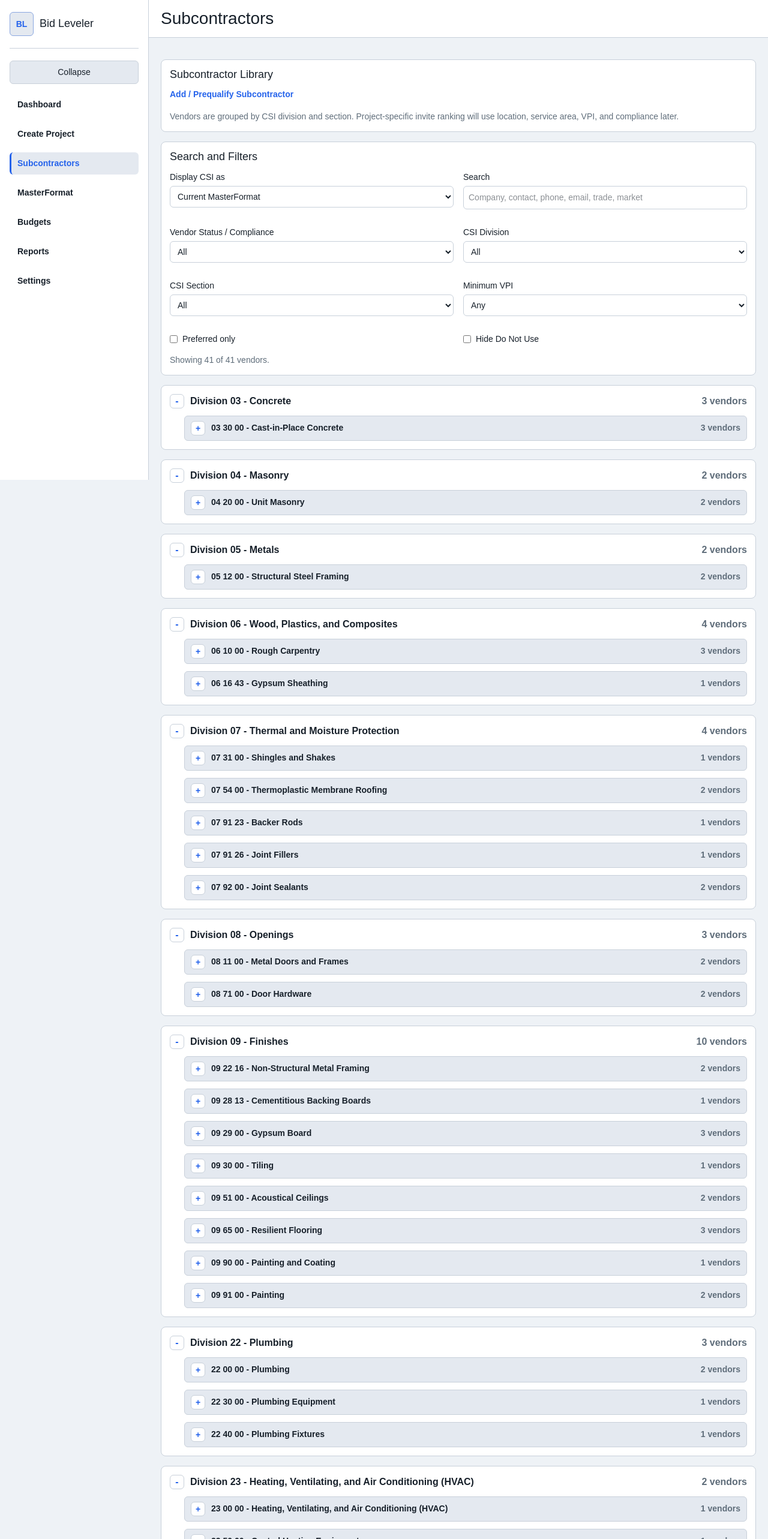
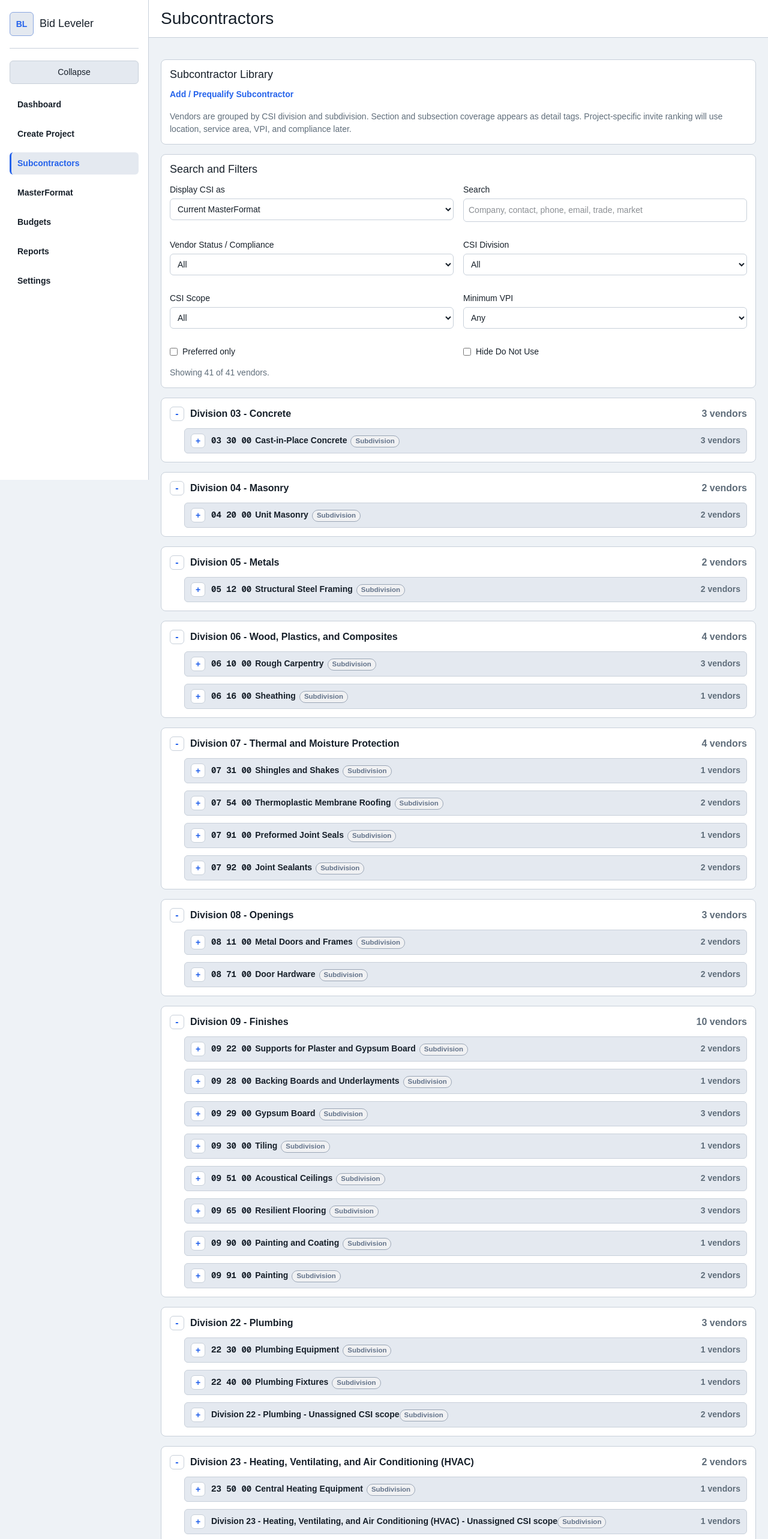
Before and after one commit to adamarnao/bid-leveler, a Next.js app: page /subcontractors in a window 1280 px wide. Shown: the top 2566 px of the page at 60% size. Built offline with nearby package versions, Linux system fonts and the light colour scheme.

Commit message:
Group subcontractors by CSI hierarchy

```diff
--- a/src/app/subcontractors/page.tsx
+++ b/src/app/subcontractors/page.tsx
@@ -2,9 +2,16 @@
 
 import { useEffect, useMemo, useRef, useState, useSyncExternalStore } from "react";
 import Link from "next/link";
+import { CsiCodeLabel, CsiLevelBadge } from "@/components/csi";
 import AppShell from "@/components/layout/AppShell";
 import Panel from "@/components/ui/Panel";
 import { mockCsiDivisions } from "@/data/mockCsiDivisions";
+import {
+  getNearestLevel2Ancestor,
+  isCsiSectionItem,
+  isCsiSubsectionItem,
+  resolveCsiCatalogItem,
+} from "@/lib/csiCatalog";
 import {
   companySettingsKey,
   defaultCompanySettings,
@@ -13,7 +20,6 @@ import {
 } from "@/lib/settings";
 import { getDisplayedSubcontractorCoverage } from "@/lib/subcontractorCsiCoverage";
 import {
-  DivisionSubcontractorGroup,
   getBadgeClassName,
   getCombinedStatus,
   getComplianceAlerts,
@@ -27,7 +33,7 @@ import {
   getSectionLabel,
   subcontractorsStorageKey,
 } from "@/lib/subcontractors";
-import { CsiMasterFormatVersion } from "@/types/Csi";
+import { CsiCatalogItem, CsiMasterFormatVersion } from "@/types/Csi";
 import { PrequalificationStatus, Subcontractor } from "@/types/Subcontractor";
 
 const subcontractorListUiStateKey = "subcontractorListUiState";
@@ -55,6 +61,36 @@ type DisplayedCoverageBySubcontractorId = Map<
   string,
   DisplayedSubcontractorCoverage
 >;
+
+type DisplayedCoverageSection = DisplayedSubcontractorCoverage["sections"][number];
+
+type CsiDetailTag = {
+  id: string;
+  number: string;
+  label: string;
+  item?: CsiCatalogItem;
+  needsReview: boolean;
+};
+
+type SubdivisionSubcontractorEntry = {
+  subcontractor: Subcontractor;
+  detailTags: CsiDetailTag[];
+};
+
+type SubdivisionSubcontractorGroup = {
+  subdivisionId: string;
+  subdivisionLabel: string;
+  subdivisionItem?: CsiCatalogItem;
+  warnings: string[];
+  subcontractors: SubdivisionSubcontractorEntry[];
+};
+
+type DivisionSubcontractorGroup = {
+  divisionId: string;
+  divisionLabel?: string;
+  warnings?: string[];
+  subdivisions: SubdivisionSubcontractorGroup[];
+};
 
 const prequalificationFilters: PrequalificationFilter[] = [
   "ALL",
@@ -137,9 +173,10 @@ export default function SubcontractorsPage() {
     () =>
       groupSubcontractorsByDisplayedCoverage(
         filteredSubcontractors,
-        displayedCoverageBySubcontractorId
+        displayedCoverageBySubcontractorId,
+        listDisplayCsiVersion
       ),
-    [displayedCoverageBySubcontractorId, filteredSubcontractors]
+    [displayedCoverageBySubcontractorId, filteredSubcontractors, listDisplayCsiVersion]
   );
   const initialUiState = getDefaultListUiState(groupedSubcontractors);
   const [expandedDivisionIds, setExpandedDivisionIds] = useState<string[]>(
@@ -326,7 +363,8 @@ export default function SubcontractorsPage() {
           <Link href="/subcontractors/new">Add / Prequalify Subcontractor</Link>
         </div>
         <p className="muted-text">
-          Vendors are grouped by CSI division and section. Project-specific
+          Vendors are grouped by CSI division and subdivision. Section and
+          subsection coverage appears as detail tags. Project-specific
           invite ranking will use location, service area, VPI, and compliance
           later.
         </p>
@@ -378,7 +416,7 @@ export default function SubcontractorsPage() {
             }
           />
           <SelectField
-            label="CSI Section"
+            label="CSI Scope"
             value={sectionFilter}
             options={["ALL", ...availableSectionOptions.map((section) => section.id)]}
             onChange={setSectionFilter}
@@ -457,20 +495,20 @@ export default function SubcontractorsPage() {
               </button>
 
               {isDivisionExpanded &&
-                divisionGroup.sections.map((sectionGroup) => {
+                divisionGroup.subdivisions.map((subdivisionGroup) => {
                   const isSectionExpanded = expandedSectionIds.includes(
-                    sectionGroup.sectionId
+                    subdivisionGroup.subdivisionId
                   );
 
                   return (
-                    <div key={sectionGroup.sectionId} className="crm-section">
+                    <div key={subdivisionGroup.subdivisionId} className="crm-section">
                       <button
                         type="button"
                         className="crm-expand-row crm-section-row"
                         aria-expanded={isSectionExpanded}
                         onClick={() =>
                           toggleExpanded(
-                            sectionGroup.sectionId,
+                            subdivisionGroup.subdivisionId,
                             setExpandedSectionIds
                           )
                         }
@@ -478,12 +516,21 @@ export default function SubcontractorsPage() {
                         <span className="crm-expand-button">
                           {isSectionExpanded ? "-" : "+"}
                         </span>
-                        <span>
-                          {sectionGroup.sectionLabel ??
-                            getSectionLabel(sectionGroup.sectionId)}
+                        <span className="subcontractor-csi-group-label">
+                          {subdivisionGroup.subdivisionItem ? (
+                            <CsiCodeLabel
+                              item={subdivisionGroup.subdivisionItem}
+                              showLevelBadge
+                            />
+                          ) : (
+                            <>
+                              <span>{subdivisionGroup.subdivisionLabel}</span>
+                              <CsiLevelBadge level={2} />
+                            </>
+                          )}
                         </span>
                         <span className="muted-text">
-                          {sectionGroup.subcontractors.length} vendors
+                          {subdivisionGroup.subcontractors.length} vendors
                         </span>
                       </button>
 
@@ -502,11 +549,14 @@ export default function SubcontractorsPage() {
                             </tr>
                           </thead>
                           <tbody>
-                            {sectionGroup.subcontractors.map((subcontractor) => (
+                            {subdivisionGroup.subcontractors.map((entry) => (
                               <VendorRow
-                                key={`${sectionGroup.sectionId}-${subcontractor.id}`}
-                                subcontractor={subcontractor}
-                                sectionId={sectionGroup.sectionId}
+                                key={`${subdivisionGroup.subdivisionId}-${entry.subcontractor.id}`}
+                                subcontractor={entry.subcontractor}
+                                sectionId={subdivisionGroup.subdivisionId}
+                                subdivisionLabel={subdivisionGroup.subdivisionLabel}
+                                subdivisionItem={subdivisionGroup.subdivisionItem}
+                                detailTags={entry.detailTags}
                                 onNavigate={saveCurrentListUiState}
                               />
                             ))}
@@ -527,10 +577,16 @@ export default function SubcontractorsPage() {
 function VendorRow({
   subcontractor,
   sectionId,
+  subdivisionLabel,
+  subdivisionItem,
+  detailTags,
   onNavigate,
 }: {
   subcontractor: Subcontractor;
   sectionId: string;
+  subdivisionLabel: string;
+  subdivisionItem?: CsiCatalogItem;
+  detailTags: CsiDetailTag[];
   onNavigate: (subcontractorId: string, sectionId: string) => void;
 }) {
   const primaryContact = getPrimaryContact(subcontractor);
@@ -551,6 +607,40 @@ function VendorRow({
         {subcontractor.dba && (
           <div className="muted-text">DBA: {subcontractor.dba}</div>
         )}
+        <div className="subcontractor-row-csi">
+          <div className="muted-text">Primary CSI Subdivision</div>
+          <div className="subcontractor-row-csi-primary">
+            {subdivisionItem ? (
+              <CsiCodeLabel item={subdivisionItem} showLevelBadge />
+            ) : (
+              <>
+                <span>{subdivisionLabel}</span>
+                <CsiLevelBadge level={2} />
+              </>
+            )}
+          </div>
+          {detailTags.length > 0 && (
+            <div className="badge-list subcontractor-row-csi-tags">
+              {detailTags.map((detailTag) => (
+                <span
+                  key={detailTag.id}
+                  className={
+                    detailTag.needsReview
+                      ? "badge badge-warning"
+                      : "badge badge-muted"
+                  }
+                  title={detailTag.label}
+                >
+                  <CsiCodeLabel
+                    item={detailTag.item}
+                    idOrNumber={detailTag.number}
+                    showLevelBadge
+                  />
+                </span>
+              ))}
+            </div>
+          )}
+        </div>
       </td>
       <td style={cell}>
         <span className={getBadgeClassName(combinedStatus.tone)}>
@@ -787,7 +877,7 @@ function validateListUiState(
   );
   const availableSectionIds = new Set(
     groupedSubcontractors.flatMap((group) =>
-      group.sections.map((section) => section.sectionId)
+      group.subdivisions.map((subdivision) => subdivision.subdivisionId)
     )
   );
 
@@ -845,19 +935,27 @@ function scrollToSubcontractorRow(
 
 function groupSubcontractorsByDisplayedCoverage(
   subcontractors: Subcontractor[],
-  displayedCoverageBySubcontractorId: DisplayedCoverageBySubcontractorId
+  displayedCoverageBySubcontractorId: DisplayedCoverageBySubcontractorId,
+  displayCsiVersion: CsiMasterFormatVersion
 ): DivisionSubcontractorGroup[] {
   const divisionGroups = new Map<
     string,
     {
       label: string;
       warnings: Set<string>;
-      sections: Map<
+      subdivisions: Map<
         string,
         {
           label: string;
+          item?: CsiCatalogItem;
           warnings: Set<string>;
-          subcontractors: Subcontractor[];
+          subcontractors: Map<
+            string,
+            {
+              subcontractor: Subcontractor;
+              detailTags: Map<string, CsiDetailTag>;
+            }
+          >;
         }
       >;
     }
@@ -870,18 +968,21 @@ function groupSubcontractorsByDisplayedCoverage(
 
     if (!displayedCoverage) return;
 
-    const sections =
+    const coverageItems =
       displayedCoverage.sections.length > 0
         ? displayedCoverage.sections
         : displayedCoverage.divisions.map((division) => ({
             id: `${division.id}::unassigned`,
-            label: `${division.label} - Unassigned section`,
+            number: division.number,
+            name: "Unassigned CSI scope",
+            label: `${division.label} - Unassigned CSI scope`,
             divisionId: division.id,
             divisionNumber: division.number,
+            sourceFallback: division.sourceFallback,
             needsReview: division.needsReview,
           }));
 
-    sections.forEach((section) => {
+    coverageItems.forEach((section) => {
       const division =
         displayedCoverage.divisions.find(
           (displayedDivision) => displayedDivision.id === section.divisionId
@@ -896,25 +997,38 @@ function groupSubcontractorsByDisplayedCoverage(
         divisionGroups.get(divisionId) ?? {
           label: divisionLabel,
           warnings: new Set<string>(),
-          sections: new Map(),
+          subdivisions: new Map(),
         };
-      const sectionGroup =
-        divisionGroup.sections.get(section.id) ?? {
-          label: section.label,
+      const subdivision = getSubdivisionGroupTarget(section, displayCsiVersion);
+      const subdivisionId = subdivision.item?.id ?? subdivision.id;
+      const subdivisionGroup =
+        divisionGroup.subdivisions.get(subdivisionId) ?? {
+          label: subdivision.label,
+          item: subdivision.item,
           warnings: new Set<string>(),
-          subcontractors: [],
+          subcontractors: new Map(),
         };
+      const subcontractorEntry =
+        subdivisionGroup.subcontractors.get(subcontractor.id) ?? {
+          subcontractor,
+          detailTags: new Map<string, CsiDetailTag>(),
+        };
+      const detailTag = getDetailTag(section, displayCsiVersion);
 
       displayedCoverage.warnings.forEach((warning) => {
         divisionGroup.warnings.add(warning);
-        sectionGroup.warnings.add(warning);
+        subdivisionGroup.warnings.add(warning);
       });
       if (section.needsReview) {
-        sectionGroup.warnings.add("CSI display needs review.");
+        subdivisionGroup.warnings.add("CSI display needs review.");
       }
 
-      sectionGroup.subcontractors.push(subcontractor);
-      divisionGroup.sections.set(section.id, sectionGroup);
+      if (detailTag) {
+        subcontractorEntry.detailTags.set(detailTag.id, detailTag);
+      }
+
+      subdivisionGroup.subcontractors.set(subcontractor.id, subcontractorEntry);
+      divisionGroup.subdivisions.set(subdivisionId, subdivisionGroup);
       divisionGroups.set(divisionId, divisionGroup);
     });
   });
@@ -924,18 +1038,28 @@ function groupSubcontractorsByDisplayedCoverage(
       divisionId,
       divisionLabel: divisionGroup.label,
       warnings: Array.from(divisionGroup.warnings),
-      sections: Array.from(divisionGroup.sections.entries())
-        .map(([sectionId, sectionGroup]) => ({
-          sectionId,
-          sectionLabel: sectionGroup.label,
-          warnings: Array.from(sectionGroup.warnings),
-          subcontractors: sectionGroup.subcontractors.sort((a, b) =>
-            a.companyName.localeCompare(b.companyName)
-          ),
+      subdivisions: Array.from(divisionGroup.subdivisions.entries())
+        .map(([subdivisionId, subdivisionGroup]) => ({
+          subdivisionId,
+          subdivisionLabel: subdivisionGroup.label,
+          subdivisionItem: subdivisionGroup.item,
+          warnings: Array.from(subdivisionGroup.warnings),
+          subcontractors: Array.from(subdivisionGroup.subcontractors.values())
+            .map((entry) => ({
+              subcontractor: entry.subcontractor,
+              detailTags: Array.from(entry.detailTags.values()).sort(
+                compareCsiDetailTags
+              ),
+            }))
+            .sort((a, b) =>
+              a.subcontractor.companyName.localeCompare(
+                b.subcontractor.companyName
+              )
+            ),
         }))
         .sort((a, b) =>
-          (a.sectionLabel ?? a.sectionId).localeCompare(
-            b.sectionLabel ?? b.sectionId,
+          (a.subdivisionLabel ?? a.subdivisionId).localeCompare(
+            b.subdivisionLabel ?? b.subdivisionId,
             undefined,
             { numeric: true }
           )
@@ -1120,6 +1244,76 @@ function getDisplayedSectionOptions(
   );
 }
 
+function getSubdivisionGroupTarget(
+  section: DisplayedCoverageSection,
+  displayCsiVersion: CsiMasterFormatVersion
+): { id: string; label: string; item?: CsiCatalogItem } {
+  const item = resolveDisplayedCoverageItem(section, displayCsiVersion);
+
+  if (item?.level === 2) {
+    return {
+      id: item.id,
+      label: `${item.number} - ${item.name}`,
+      item,
+    };
+  }
+
+  if (item) {
+    const nearestSubdivision = getNearestLevel2Ancestor(
+      displayCsiVersion,
+      item.id
+    );
+
+    if (nearestSubdivision) {
+      return {
+        id: nearestSubdivision.id,
+        label: `${nearestSubdivision.number} - ${nearestSubdivision.name}`,
+        item: nearestSubdivision,
+      };
+    }
+  }
+
+  return {
+    id: `${section.divisionId}::unassigned-subdivision`,
+    label: `${getDivisionLabel(section.divisionId)} - Unassigned CSI scope`,
+  };
+}
+
+function getDetailTag(
+  section: DisplayedCoverageSection,
+  displayCsiVersion: CsiMasterFormatVersion
+): CsiDetailTag | undefined {
+  const item = resolveDisplayedCoverageItem(section, displayCsiVersion);
+
+  if (item && !(isCsiSectionItem(item) || isCsiSubsectionItem(item))) {
+    return undefined;
+  }
+
+  return {
+    id: item?.id ?? section.id,
+    number: item?.number ?? section.number,
+    label: item ? `${item.number} - ${item.name}` : section.label,
+    item,
+    needsReview: section.needsReview,
+  };
+}
+
+function resolveDisplayedCoverageItem(
+  section: DisplayedCoverageSection,
+  displayCsiVersion: CsiMasterFormatVersion
+) {
+  return (
+    resolveCsiCatalogItem(displayCsiVersion, section.id) ??
+    resolveCsiCatalogItem(displayCsiVersion, section.number)
+  );
+}
+
+function compareCsiDetailTags(detailTagA: CsiDetailTag, detailTagB: CsiDetailTag) {
+  return detailTagA.label.localeCompare(detailTagB.label, undefined, {
+    numeric: true,
+  });
+}
+
 function normalize(value: string) {
   return value.toLowerCase().trim();
 }
@@ -1131,9 +1325,9 @@ function isString(value: unknown): value is string {
 function getDivisionVendorCount(group: DivisionSubcontractorGroup) {
   const subcontractorIds = new Set<string>();
 
-  group.sections.forEach((section) => {
-    section.subcontractors.forEach((subcontractor) => {
-      subcontractorIds.add(subcontractor.id);
+  group.subdivisions.forEach((subdivision) => {
+    subdivision.subcontractors.forEach((entry) => {
+      subcontractorIds.add(entry.subcontractor.id);
     });
   });
 
```
